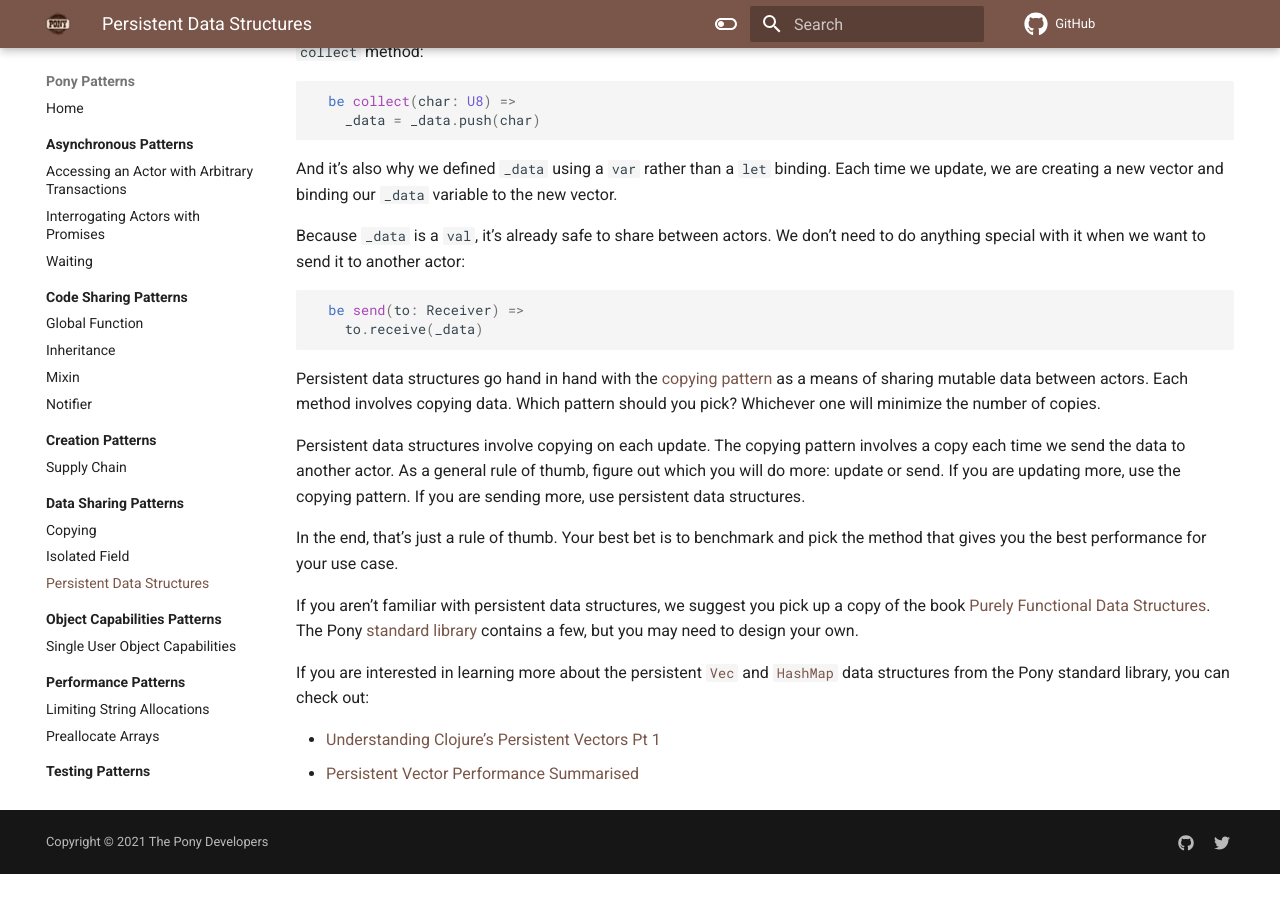
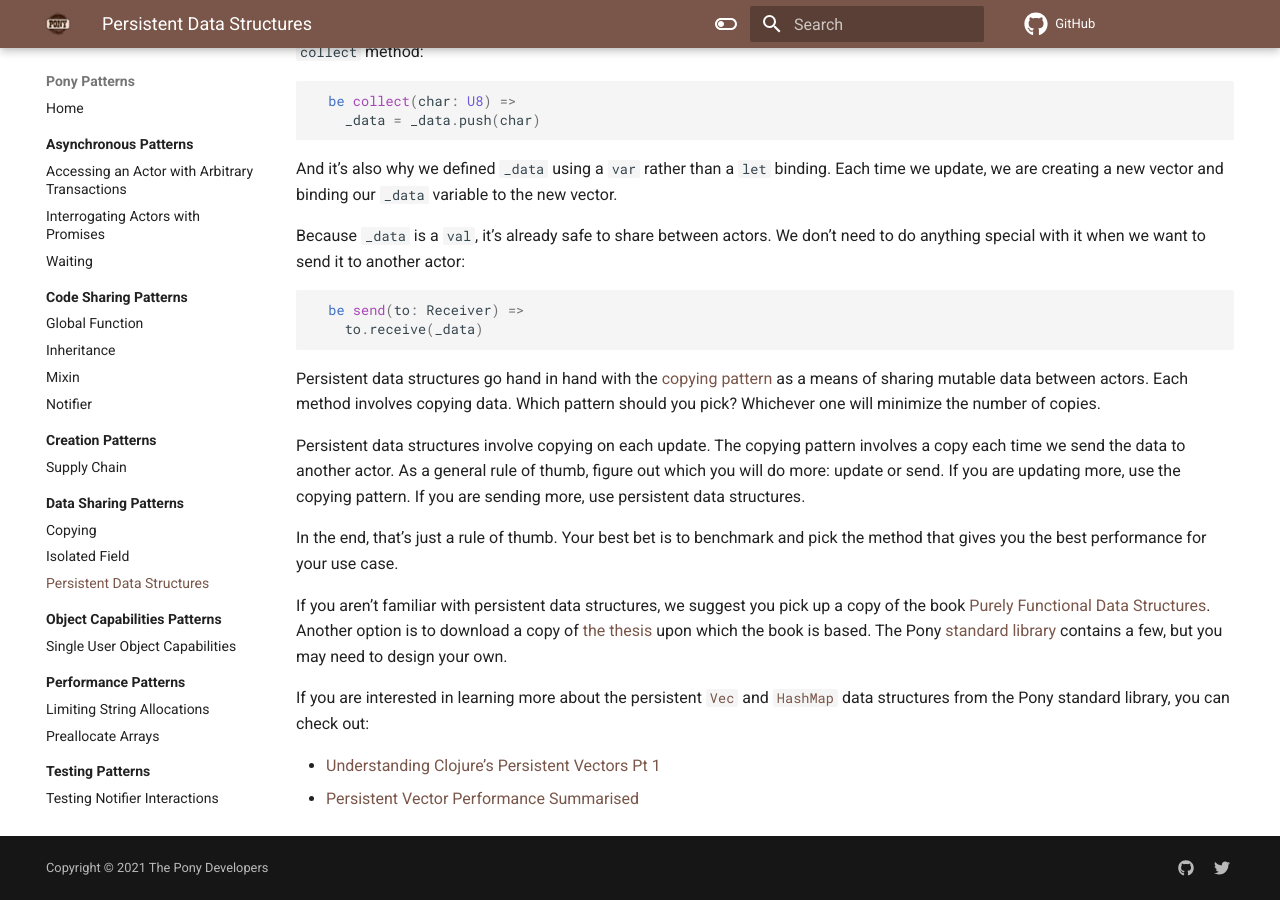
Before and after one commit to ponylang/pony-patterns, an MkDocs documentation site: the page built from docs/data-sharing/persistent-data-structures.md, in a window 1280 px wide and 900 px high, scrolled down 1052 px. Built offline with MkDocs 1.6.1 and Material for MkDocs 9.7.7, drawn with Linux system fonts in a browser that asks for light colours; comment, search, counter and statistics services are not loaded; before the commit the page ends 1926 px from its top, so only the background shows below that.

Commit message:
Re-add link to Purely Functional Persistent Data Structures thesis (#57)
This is another source to the same document. Let's hope this link doesn't go down again in the future.

```diff
--- a/docs/data-sharing/persistent-data-structures.md
+++ b/docs/data-sharing/persistent-data-structures.md
@@ -67,7 +67,7 @@ Persistent data structures involve copying on each update. The copying pattern i
 
 In the end, that's just a rule of thumb. Your best bet is to benchmark and pick the method that gives you the best performance for your use case.
 
-If you aren't familiar with persistent data structures, we suggest you pick up a copy of the book [Purely Functional Data Structures](https://www.amazon.com/Purely-Functional-Data-Structures-Okasaki/dp/0521663504). The Pony [standard library](https://stdlib.ponylang.io/collections-persistent--index/) contains a few, but you may need to design your own.
+If you aren't familiar with persistent data structures, we suggest you pick up a copy of the book [Purely Functional Data Structures](https://www.amazon.com/Purely-Functional-Data-Structures-Okasaki/dp/0521663504). Another option is to download a copy of [the thesis](https://citeseerx.ist.psu.edu/viewdoc/download?doi=10.1.1.64.3080&rep=rep1&type=pdf) upon which the book is based. The Pony [standard library](https://stdlib.ponylang.io/collections-persistent--index/) contains a few, but you may need to design your own.
 
 If you are interested in learning more about the persistent [`Vec`](https://stdlib.ponylang.io/collections-persistent-Vec/) and [`HashMap`](https://stdlib.ponylang.io/collections-persistent-HashMap/) data structures from the Pony standard library, you can check out:
 
```
